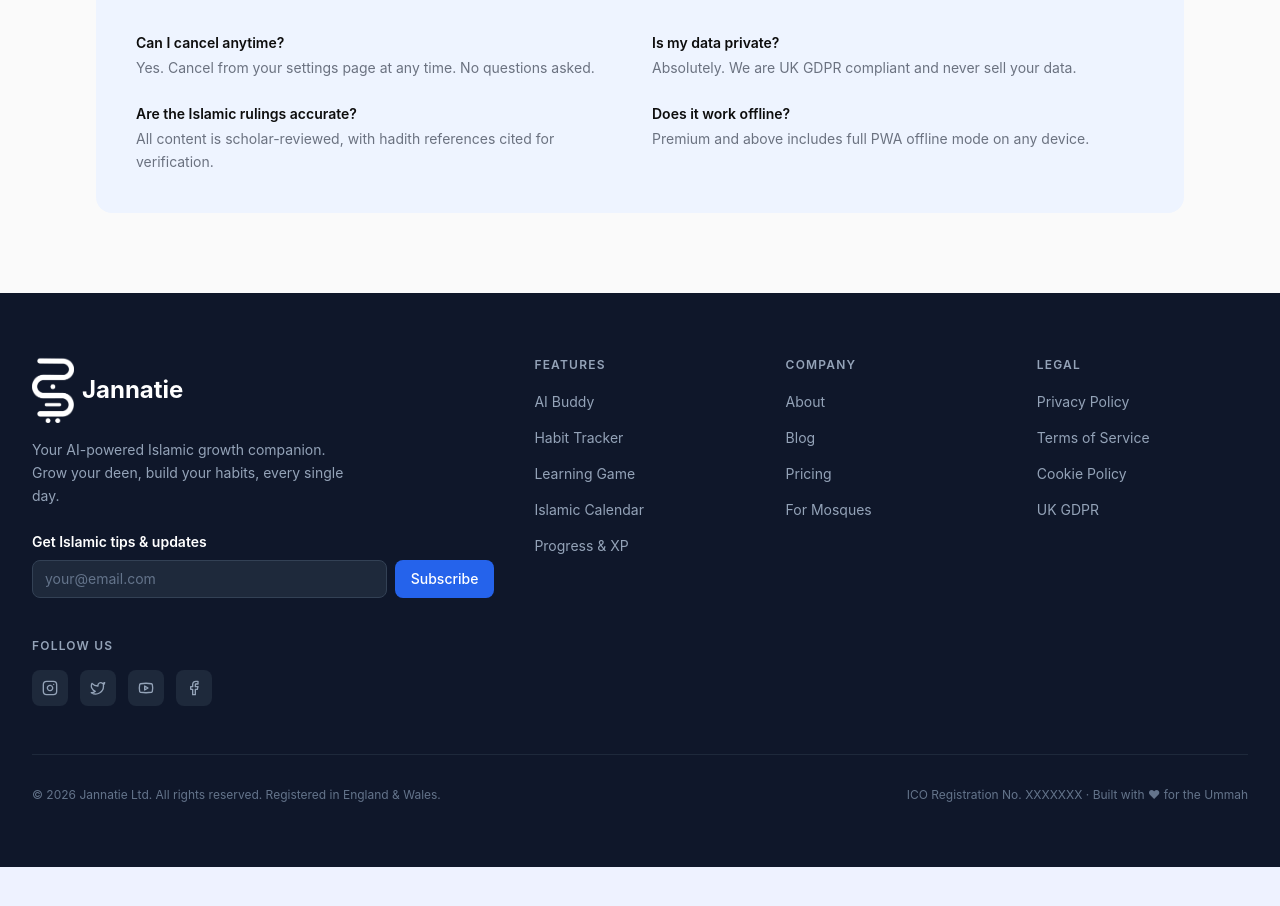
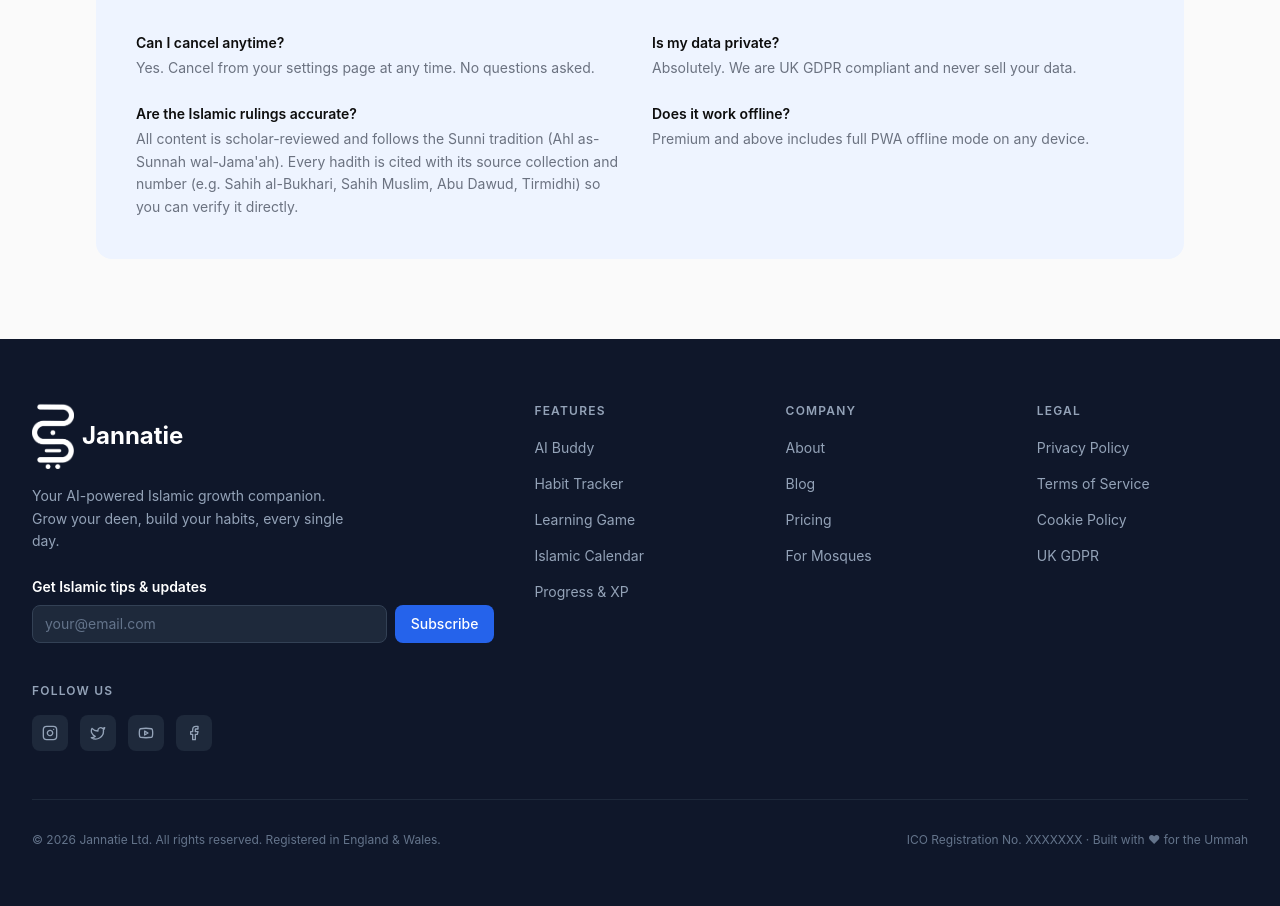
Before and after one commit to yasaminz07/jannatie-web, a Next.js app: page /pricing in a window 1280 px wide. Shown: the part 1810-2716 px from the top of the page. Before the commit the page ends 2677 px from the top, so only its background shows below. Built offline with nearby package versions, Linux system fonts and the light colour scheme; no server answers.

Commit message:
fix: expand Islamic rulings FAQ to cite hadith collection sources
Co-Authored-By: Claude Sonnet 4.6 <noreply@anthropic.com>

```diff
--- a/src/app/pricing/page.tsx
+++ b/src/app/pricing/page.tsx
@@ -238,7 +238,7 @@ export default function PricingPage() {
               {[
                 { q: "Can I cancel anytime?", a: "Yes. Cancel from your settings page at any time. No questions asked." },
                 { q: "Is my data private?", a: "Absolutely. We are UK GDPR compliant and never sell your data." },
-                { q: "Are the Islamic rulings accurate?", a: "All content is scholar-reviewed, with hadith references cited for verification." },
+                { q: "Are the Islamic rulings accurate?", a: "All content is scholar-reviewed and follows the Sunni tradition (Ahl as-Sunnah wal-Jama'ah). Every hadith is cited with its source collection and number (e.g. Sahih al-Bukhari, Sahih Muslim, Abu Dawud, Tirmidhi) so you can verify it directly." },
                 { q: "Does it work offline?", a: "Premium and above includes full PWA offline mode on any device." },
               ].map(({ q, a }) => (
                 <div key={q}>
```
